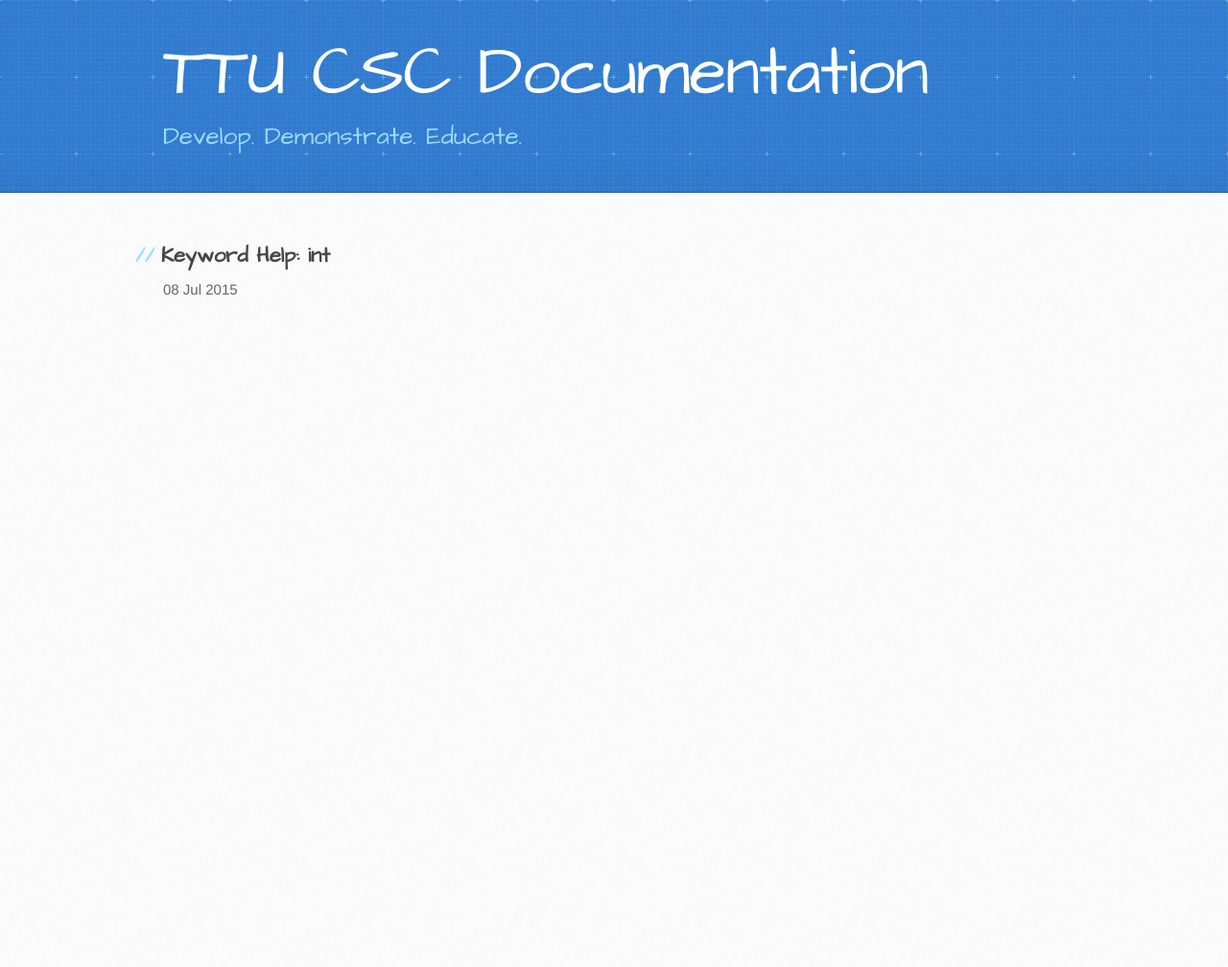
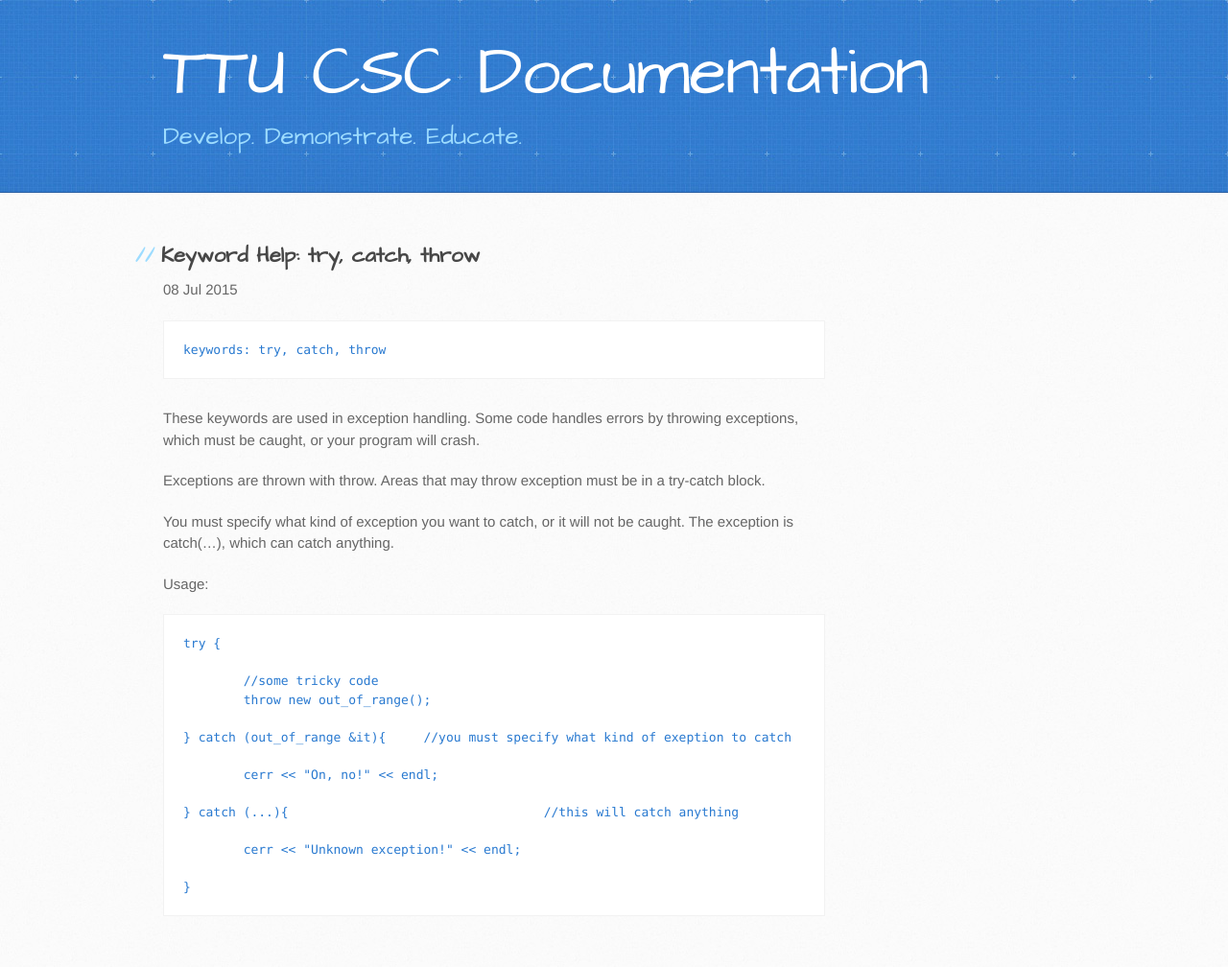
Before and after one commit to TTU-CSC/ttu-csc.github.com, a Jekyll site: the page built from _posts/2015-07-08-trycatch.markdown, in a window 1280 px wide. Shown: the whole page at 96% size. Built offline with Jekyll 4.4.1, drawn with Linux system fonts in a browser that asks for light colours; before the commit the page ends 900 px from its top, so only the background shows below that.

Commit message:
Update 2015-07-08-trycatch.markdown

```diff
--- a/_posts/2015-07-08-trycatch.markdown
+++ b/_posts/2015-07-08-trycatch.markdown
@@ -1,6 +1,31 @@
 ---
 layout: post
-title:  "Keyword Help: int"
+title:  "Keyword Help: try, catch, throw"
 date:   2015-07-08 15:37:30
 categories: docs
 ---
+
+	keywords: try, catch, throw
+
+These keywords are used in exception handling. Some code handles errors by throwing exceptions, which must be caught, or your program will crash.
+
+Exceptions are thrown with throw. Areas that may throw exception must be in a try-catch block.
+
+You must specify what kind of exception you want to catch, or it will not be caught. The exception is catch(...), which can catch anything.
+
+Usage:
+
+	try {
+
+		//some tricky code
+		throw new out_of_range();
+
+	} catch (out_of_range &it){ 	//you must specify what kind of exeption to catch
+
+		cerr << "On, no!" << endl;
+
+	} catch (...){ 					//this will catch anything
+
+		cerr << "Unknown exception!" << endl;
+
+	}
```
